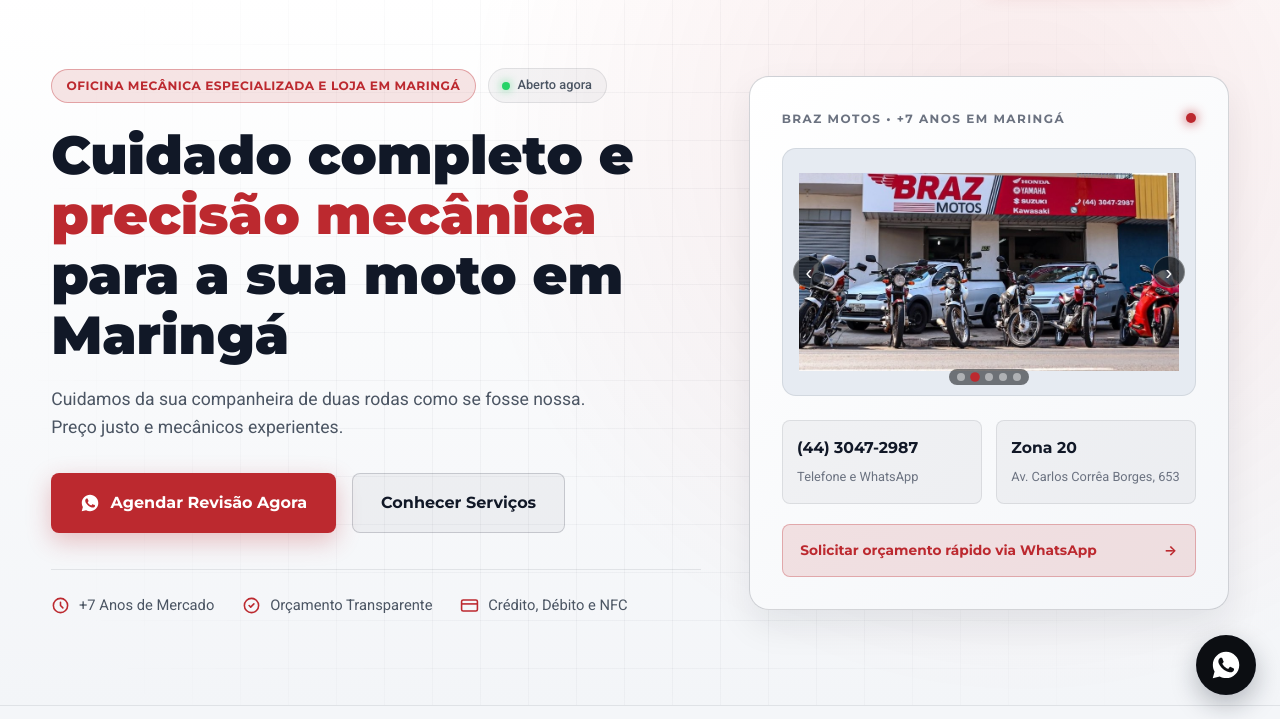
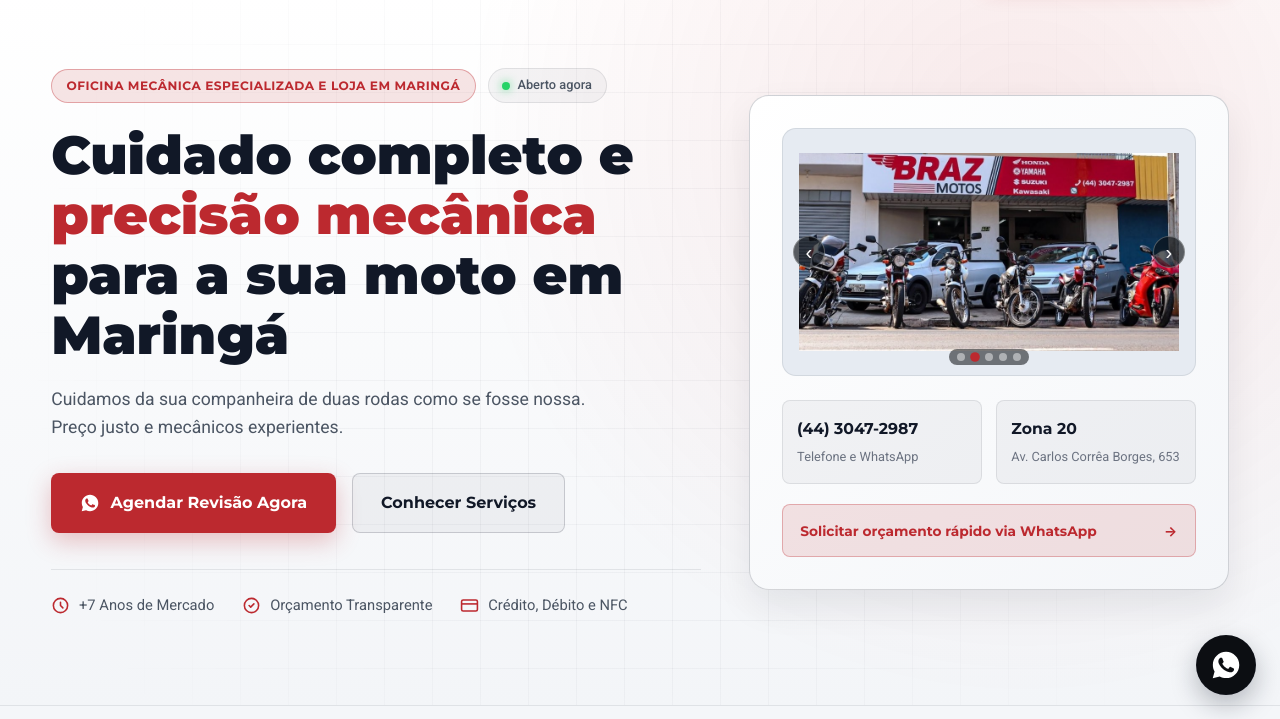
Before and after one commit to adersoncarvalho/braz-motos, a plain HTML site: page index.html in a window 1280 px wide. Shown: the part 81-800 px from the top of the page. Drawn offline with Linux system fonts and the light colour scheme.

Commit message:
chore: remove cabecalho repetido do card principal

```diff
--- a/index.html
+++ b/index.html
@@ -147,11 +147,6 @@
 
         <div class="hero__visual reveal">
           <div class="hero-card">
-            <div class="hero-card__header">
-              <span class="hero-card__tag">BRAZ MOTOS • +7 ANOS EM MARINGÁ</span>
-              <span class="hero-card__pulse"></span>
-            </div>
-
             <div class="hero-card__emblem hero-carousel" id="hero-carousel" aria-label="Galeria em destaque da Braz Motos">
               <div class="hero-carousel__slides">
                 <div class="hero-carousel__slide is-active">
```
